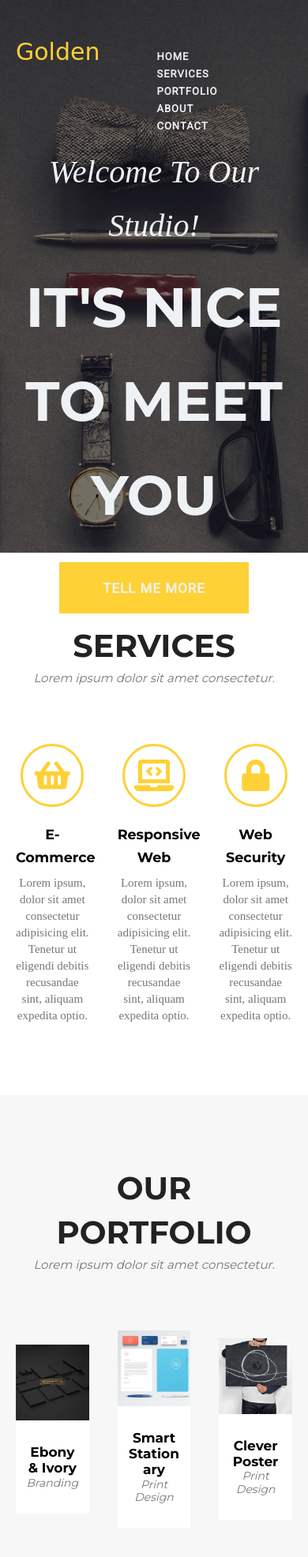
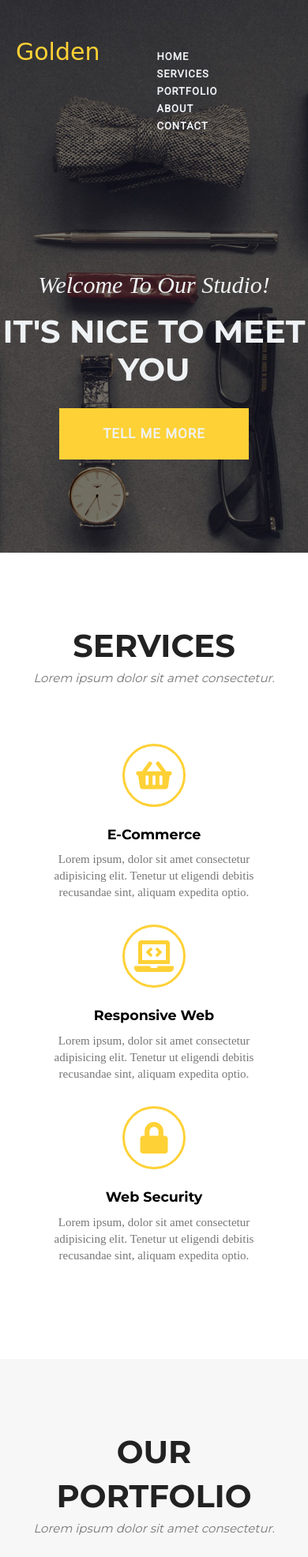
Before and after one commit to Tycjann/module-04-pro-01, a website: page index.html in a window 390 px wide. Shown: the top 1972 px of the page at 79% size. Drawn offline with Linux system fonts and the light colour scheme; a web font is replaced by a local one.

Commit message:
Fix: Mobile

```diff
--- a/index.html
+++ b/index.html
@@ -44,19 +44,19 @@
             </div>
 
             <div class="row elements">
-                <div class="col col-4">
+                <div class="col col-4 col-m-12">
                     <i class="fas fa-shopping-basket"></i>
                     <h3>E-Commerce</h3>
                     <p>Lorem ipsum, dolor sit amet consectetur adipisicing elit.
                         Tenetur ut eligendi debitis recusandae sint, aliquam expedita optio.</p>
                 </div>
-                <div class="col col-4">
+                <div class="col col-4 col-m-12">
                     <i class="fas fa-laptop-code"></i>
                     <h3>Responsive Web</h3>
                     <p>Lorem ipsum, dolor sit amet consectetur adipisicing elit.
                         Tenetur ut eligendi debitis recusandae sint, aliquam expedita optio.</p>
                 </div>
-                <div class="col col-4">
+                <div class="col col-4 col-m-12">
                     <i class="fas fa-lock"></i>
                     <h3>Web Security</h3>
                     <p>Lorem ipsum, dolor sit amet consectetur adipisicing elit.
@@ -76,7 +76,7 @@
             </div>
 
             <div class="row elements">
-                <div class="col col-4">
+                <div class="col col-4 col-m-6">
                     <div class="box">
                         <img src="images/projekt_01_05.jpg" alt="Opis 1">
                         <div class="box-iner">
@@ -86,7 +86,7 @@
                     </div>
                 </div>
 
-                <div class="col col-4">
+                <div class="col col-4 col-m-6">
                     <div class="box">
                         <img src="images/projekt_01_07.jpg" alt="Opis 2">
                         <div class="box-iner">
@@ -96,7 +96,7 @@
                     </div>
                 </div>
 
-                <div class="col col-4">
+                <div class="col col-4 col-m-6">
                     <div class="box">
                         <img src="images/projekt_01_09.jpg" alt="Opis 3">
                         <div class="box-iner">
@@ -106,7 +106,7 @@
                     </div>
                 </div>
 
-                <div class="col col-4">
+                <div class="col col-4 col-m-6">
                     <div class="box">
                         <img src="images/projekt_01_14.jpg" alt="Opis 4">
                         <div class="box-iner">
@@ -116,7 +116,7 @@
                     </div>
                 </div>
 
-                <div class="col col-4">
+                <div class="col col-4 col-m-6">
                     <div class="box">
                         <img src="images/projekt_01_15.jpg" alt="Opis 5">
                         <div class="box-iner">
@@ -126,7 +126,7 @@
                     </div>
                 </div>
 
-                <div class="col col-4">
+                <div class="col col-4 col-m-6">
                     <div class="box">
                         <img src="images/projekt_01_16.jpg" alt="Opis 6">
                         <div class="box-iner">
@@ -142,10 +142,10 @@
     <footer>
         <div class="container">
             <div class="row">
-                <div class="col col-4">
+                <div class="col col-4 col-m-12">
                     <p>&copy; Copyright 2022 Design4X.com</p>
                 </div>
-                <div class="col col-4 icons">
+                <div class="col col-4 col-m-12 icons">
                         <ul>
                             <li><a href="#"><i class="fab fa-twitter"></i>Twitter</a></li>
                             <li><a href="#"><i class="fab fa-facebook-f"></i>Facebook</a></li>
--- a/sass/style.scss
+++ b/sass/style.scss
@@ -301,3 +301,48 @@ footer {
         }
     }
 }
+
+// Media
+// @media (min-width: 768px) and (max-width: 991px) {
+// @media (max-width: 767px) {
+@media (max-width: 991px) {
+    .col {
+        &-m-6 {
+            flex: 0 0 50% !important;
+            max-width: 50% !important;
+        }
+
+        &-m-12 {
+            flex: 0 0 100% !important;
+            max-width: 100% !important;
+        }
+    }
+
+    .header-wrapper {
+        header {
+            .splash-iner {
+                p {
+                    &.page-title {
+                        font-size: 30px;
+                    }
+
+                    &.page-subtitle {
+                        font-size: 40px;
+                        line-height: 1.2;
+                    }
+                }
+            }
+        }
+    }
+
+    .services {
+        .elements {
+            p {
+                margin: 7px 0 30px 0;
+                padding: 0 30px;
+            }
+
+        }
+
+    }
+}
```
Also changed, not shown: css/style.css, 1 other file.
